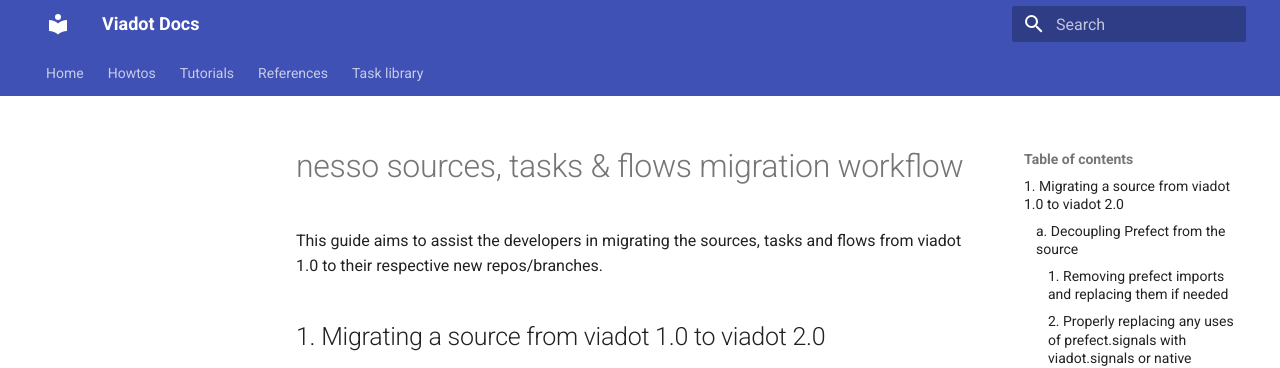
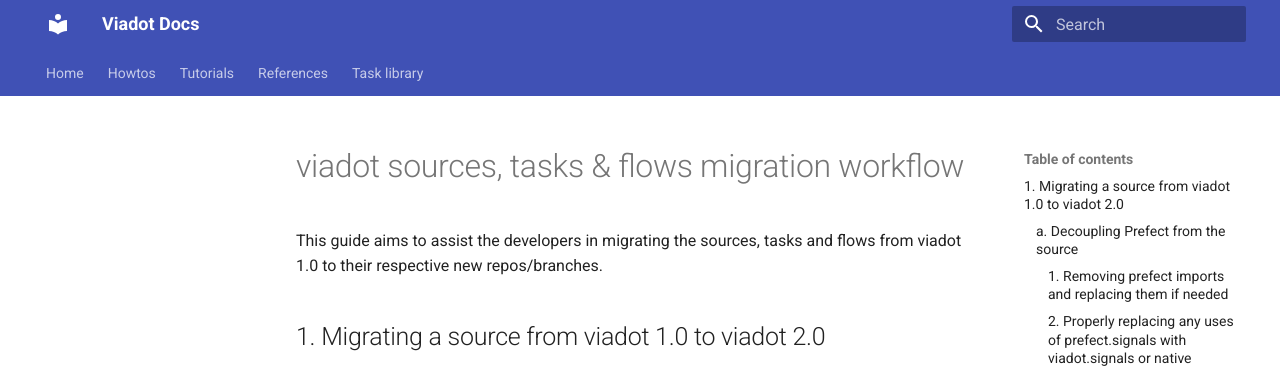
Before and after one commit to dyvenia/viadot, an MkDocs documentation site: the page built from docs/howtos/howto_migrate_sources_tasks_and_flows.md, in a window 1280 px wide and 900 px high. Shown: the top 368 px of the window. Built offline with MkDocs 1.6.1 and Material for MkDocs 9.7.7, drawn with Linux system fonts in a browser that asks for light colours.

Commit message:
📝 Changed nesso to viadot

```diff
--- a/docs/howtos/howto_migrate_sources_tasks_and_flows.md
+++ b/docs/howtos/howto_migrate_sources_tasks_and_flows.md
@@ -1,4 +1,4 @@
-# nesso sources, tasks & flows migration workflow
+# viadot sources, tasks & flows migration workflow
 This guide aims to assist the developers in migrating the sources, tasks and flows from viadot 1.0 to their respective new repos/branches.
 
 ## 1. Migrating a source from viadot 1.0 to viadot 2.0
```
